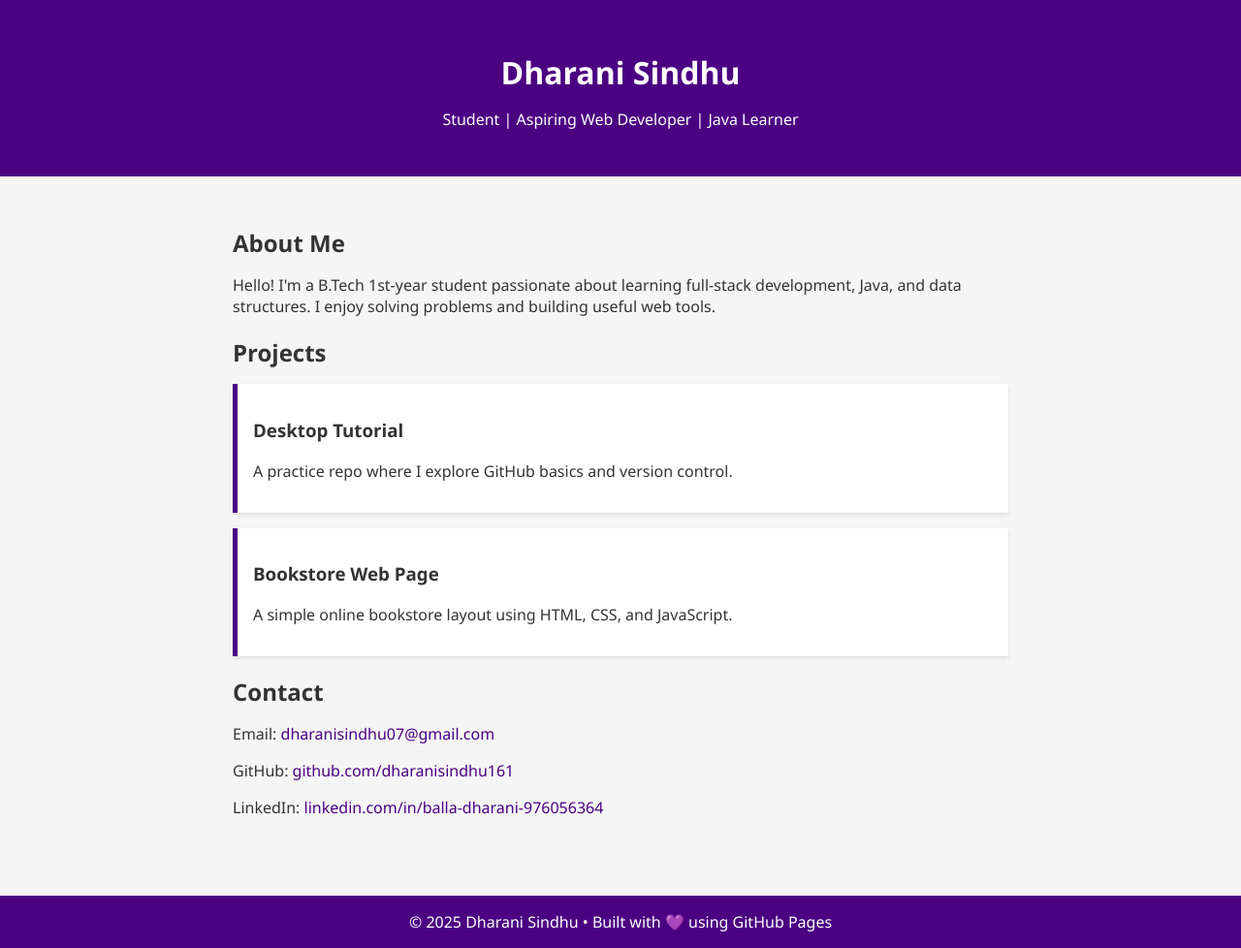
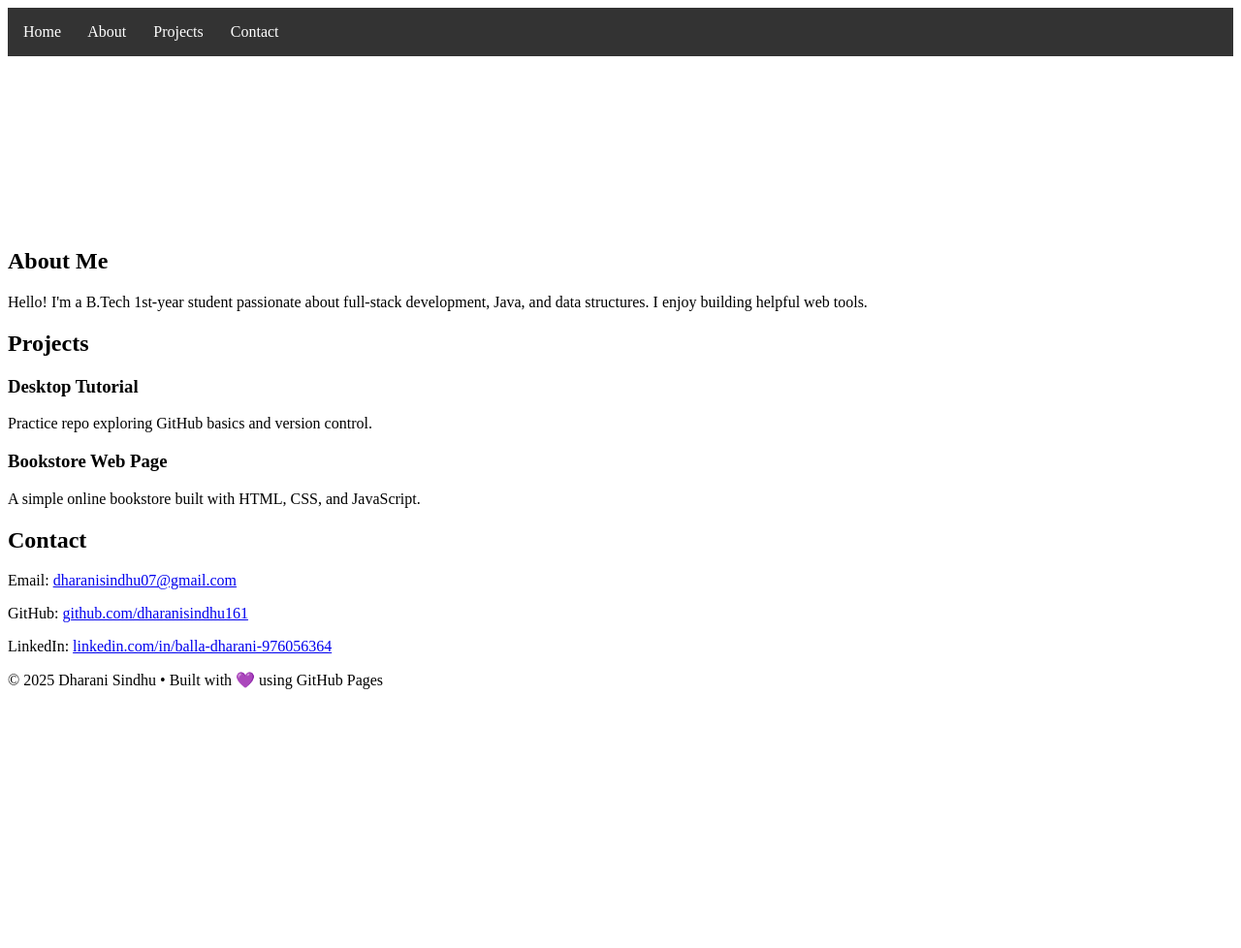
Before and after one commit to dharanisindhu161/dharanisindhu161.github.io, a plain HTML site: page index.html in a window 1280 px wide. Shown: the whole page at 97% size. After the commit the page ends 800 px from the top, so only its background shows below. Drawn offline with Linux system fonts and the light colour scheme.

Commit message:
Update index.html

```diff
--- a/index.html
+++ b/index.html
@@ -1,75 +1,37 @@
-<!DOCTYPE html>
-<html lang="en">
-<head>
-  <meta charset="UTF-8" />
-  <meta name="viewport" content="width=device-width, initial-scale=1.0"/>
-  <title>Dharani Sindhu | Portfolio</title>
-  <style>
-    body {
-      font-family: 'Segoe UI', sans-serif;
-      margin: 0;
-      padding: 0;
-      background: #f5f5f5;
-      color: #333;
-    }
-    header {
-      background: #4b0082;
-      color: white;
-      padding: 2rem 1rem;
-      text-align: center;
-    }
-    section {
-      max-width: 800px;
-      margin: auto;
-      padding: 2rem;
-    }
-    h1, h2 {
-      margin-bottom: 0.5rem;
-    }
-    .project {
-      background: white;
-      margin: 1rem 0;
-      padding: 1rem;
-      border-left: 5px solid #4b0082;
-      box-shadow: 0 2px 4px rgba(0,0,0,0.1);
-    }
-    footer {
-      background: #4b0082;
-      color: white;
-      text-align: center;
-      padding: 1rem;
-      margin-top: 2rem;
-    }
-    a {
-      color: #4b0082;
-      text-decoration: none;
-    }
-    a:hover {
-      text-decoration: underline;
-    }
-  </style>
-</head>
 <body>
 
   <header>
-    <h1>Dharani Sindhu</h1>
-    <p>Student | Aspiring Web Developer | Java Learner</p>
+    <nav style="background: #333; padding: 1rem;">
+      <a href="#" style="color: white; margin-right: 1.5rem; text-decoration: none;">Home</a>
+      <a href="#about" style="color: white; margin-right: 1.5rem; text-decoration: none;">About</a>
+      <a href="#projects" style="color: white; margin-right: 1.5rem; text-decoration: none;">Projects</a>
+      <a href="#contact" style="color: white; text-decoration: none;">Contact</a>
+    </nav>
+
+    <div style="text-align: center; color: white; padding: 2rem 1rem;">
+      <h1>Dharani Sindhu</h1>
+      <p>Student | Aspiring Web Developer | Java Learner</p>
+    </div>
   </header>
 
-  <section>
+  <section id="about">
     <h2>About Me</h2>
-    <p>Hello! I'm a B.Tech 1st-year student passionate about learning full-stack development, Java, and data structures. I enjoy solving problems and building useful web tools.</p>
+    <p>Hello! I'm a B.Tech 1st-year student passionate about full-stack development, Java, and data structures. I enjoy building helpful web tools.</p>
+  </section>
 
+  <section id="projects">
     <h2>Projects</h2>
     <div class="project">
       <h3>Desktop Tutorial</h3>
-      <p>A practice repo where I explore GitHub basics and version control.</p>
+      <p>Practice repo exploring GitHub basics and version control.</p>
     </div>
     <div class="project">
       <h3>Bookstore Web Page</h3>
-      <p>A simple online bookstore layout using HTML, CSS, and JavaScript.</p>
+      <p>A simple online bookstore built with HTML, CSS, and JavaScript.</p>
     </div>
+  </section>
 
+  <section id="contact">
     <h2>Contact</h2>
     <p>Email: <a href="mailto:dharanisindhu07@gmail.com">dharanisindhu07@gmail.com</a></p>
     <p>GitHub: <a href="https://github.com/dharanisindhu161">github.com/dharanisindhu161</a></p>
@@ -77,8 +39,7 @@
   </section>
 
   <footer>
-    © 2025 Dharani Sindhu • Built with 💜 using GitHub Pages
+    <p>© 2025 Dharani Sindhu • Built with 💜 using GitHub Pages</p>
   </footer>
 
 </body>
-</html>
```
